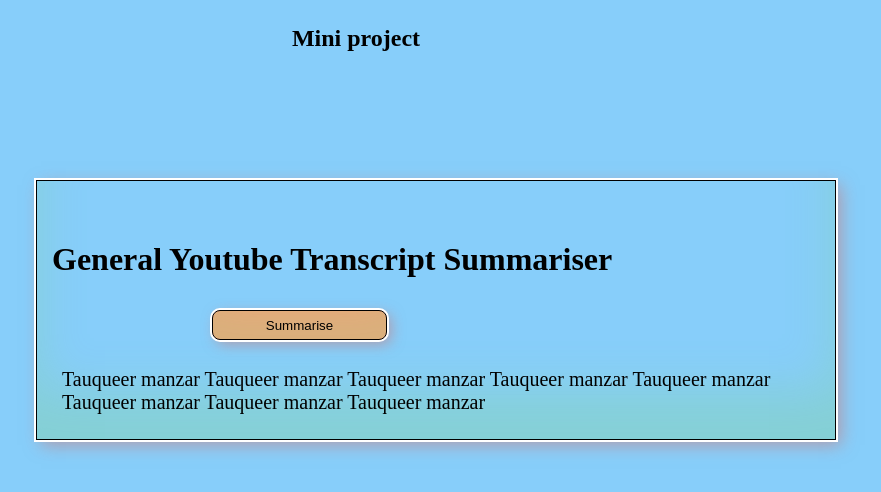
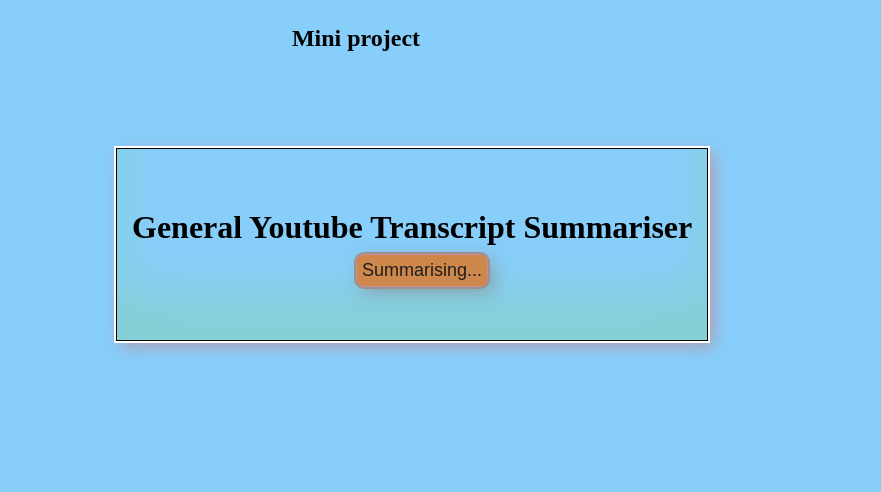
Before and after one commit to Tauqueer123manzar/General-Transcript-summariser, a website: page extension/index.html in a window 1280 px wide. Both pictures are taken after a click on the button "Summarise". Shown: the whole page, without its empty margins (284-1165 px from the left). Drawn offline with Linux system fonts and the light colour scheme.

Commit message:
code change

```diff
--- a/extension/index.html
+++ b/extension/index.html
@@ -3,6 +3,9 @@
 <head>
     <meta charset="UTF-8">
     <meta name="viewport" content="width=device-width, initial-scale=1.0">
+
+          <!---------- icon ----------->
+    <link rel="icon" href="assets/icon(1).png">
 
           <!----------- title --------->
     <title>General Youtube Transcript Summariser</title>
@@ -15,7 +18,7 @@
         <!---------main-container ----------->
     <div class="container">
         <h1>General Youtube Transcript Summariser</h1>
-        <button class="button">Summarise</button>
+        <button id="Summarise" type="button">Summarise</button>
         <br>
         <p id="output"></p>
     </div>
--- a/extension/script.js
+++ b/extension/script.js
@@ -1,7 +1,19 @@
-let btn=document.querySelector(".button");
-let output=document.querySelector("#output");
-btn.addEventListener("click",()=>{
-   output.innerHTML="Tauqueer manzar Tauqueer manzar Tauqueer manzar Tauqueer manzar Tauqueer manzar Tauqueer manzar Tauqueer manzar Tauqueer manzar";
-
-
+let btn = document.getElementById("Summarise");
+btn.addEventListener("click", function() {
+    btn.disabled = true;
+    btn.innerHTML = "Summarising...";
+    console.log("Tauqueer manzar");
+   //  chrome.tabs.query({currentWindow: true, active: true}, function(tabs){
+   //      var url = tabs[0].url;
+   //      var xhr = new XMLHttpRequest();
+   //      xhr.open("GET", "http://127.0.0.1:5000/summary?url=" + url, true);
+   //      xhr.onload = function() {
+   //          var text = xhr.responseText;
+   //          const p = document.getElementById("output");
+   //          p.innerHTML = text;
+   //          btn.disabled = false;
+   //          btn.innerHTML = "Summarise";
+   //      }
+   //      xhr.send();
+   //  });
 });
--- a/extension/style.css
+++ b/extension/style.css
@@ -5,7 +5,9 @@
 }
 
 body{
-    background-color:lightskyblue;
+    position: relative;
+    background-color: lightskyblue;
+
 }
 h2{
     text-align: center;
@@ -16,47 +18,51 @@
     max-width: 800px;
     height: max-content;
     border: 1px solid black;
-    margin-top: 8rem;
-    margin-left: 20rem;
+    margin-top: 6rem;
+    margin-left: 25rem;
     padding: 15px;
     box-shadow:  inset 0 -3em 3em rgba(128, 211, 128, 0.3),
     0 0 0 2px white,
     0.3em 0.3em 1em rgba(207, 120, 120, 0.6);
-    position: relative;
+    position: absolute;
+    overflow:scroll;
+}
+.container::-webkit-scrollbar{
+    outline: none;
 }
 .container h1{
-    text-align: start;
+    text-align: center;
     color: black;
     margin-top: 45px;
     font-weight: 700;
 }
 
-.button{
-    width: 175px;
-    height: 30px;
-    background-color:lightsalmon;
+button{
+    width: 145px;
+    height:40px;
+    background-color:rgb(226, 205, 196);
     border: 1px solid black;
     display: block;
     padding: 5px;
+    font-size: medium;
     margin-top: 2rem;
-    margin-left:10rem;
-    box-shadow:inset 0 -3em 3em rgba(128, 211, 128, 0.3),
-    0 0 0 2px white,
-    0.3em 0.3em 1em rgba(207, 120, 120, 0.6);
+    margin-left:14rem;
+    box-shadow:inset 0 -3em 3em rgba(159, 195, 159, 0.3),
+    0 0 0 2px rgb(156, 144, 144),
+    0.3em 0.3em 1em rgba(139, 128, 128, 0.6);
     cursor: pointer;
     border-radius: 8px;
 }
-.button[disabled] {
-    background-color: rgb(118, 116, 116);
-    color: white;
+button[disabled] {
+    background-color: rgb(225, 113, 44);
+    color: rgb(31, 29, 29);
     border-radius: 8px;
     width: max-content;
     height: max-content;
-    padding: 10px;
     font-size: large;
-    margin: auto;
+    margin-top: 8px;
     display: block;
-    border-color: lightpink;
+    border-color: rgb(199, 143, 151);
 }
 #output{
     padding: 10px;
```
Also changed, not shown: package.json (added, +11 -0 lines), extension/assets/icon(1).png (added), 1 other file.
